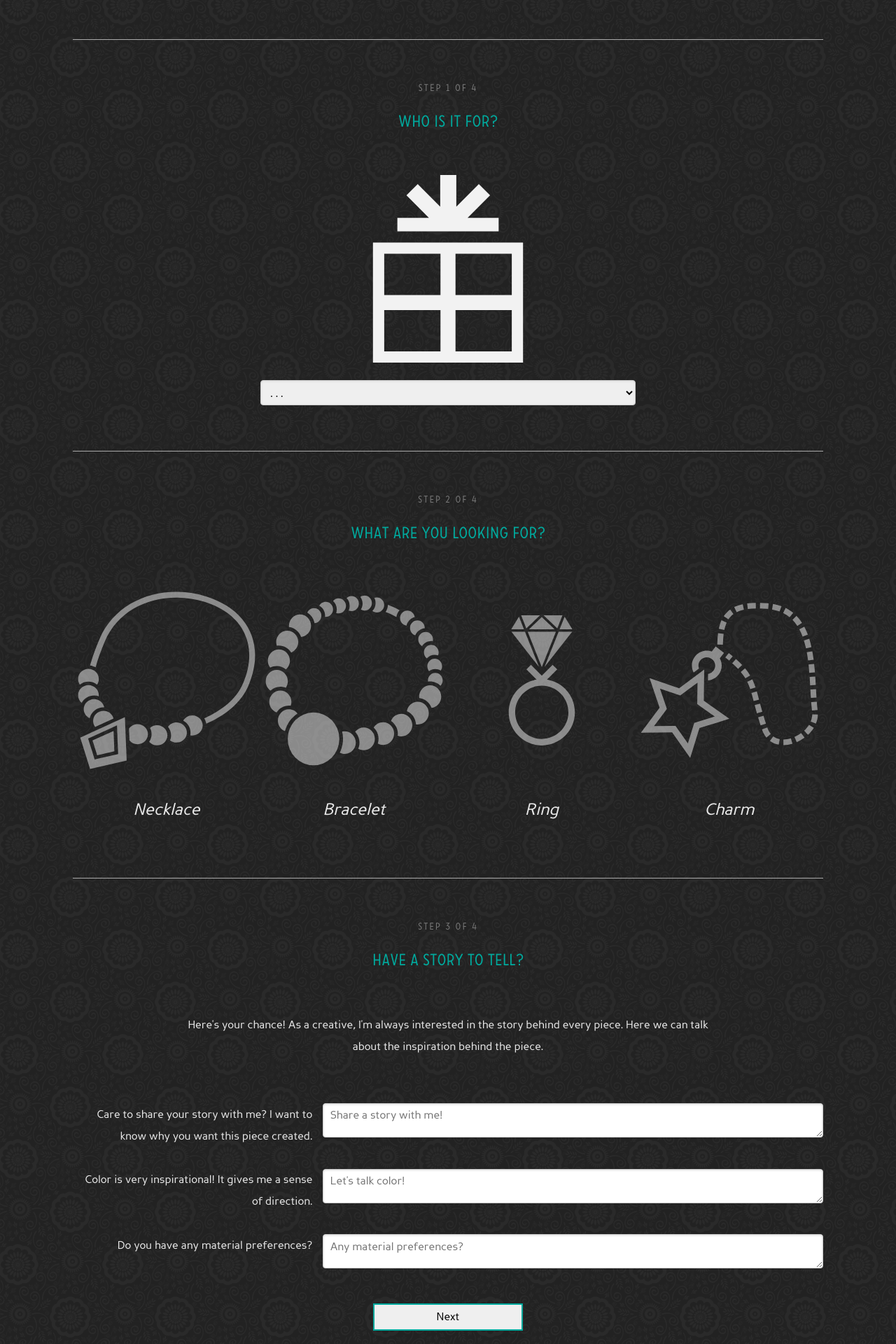
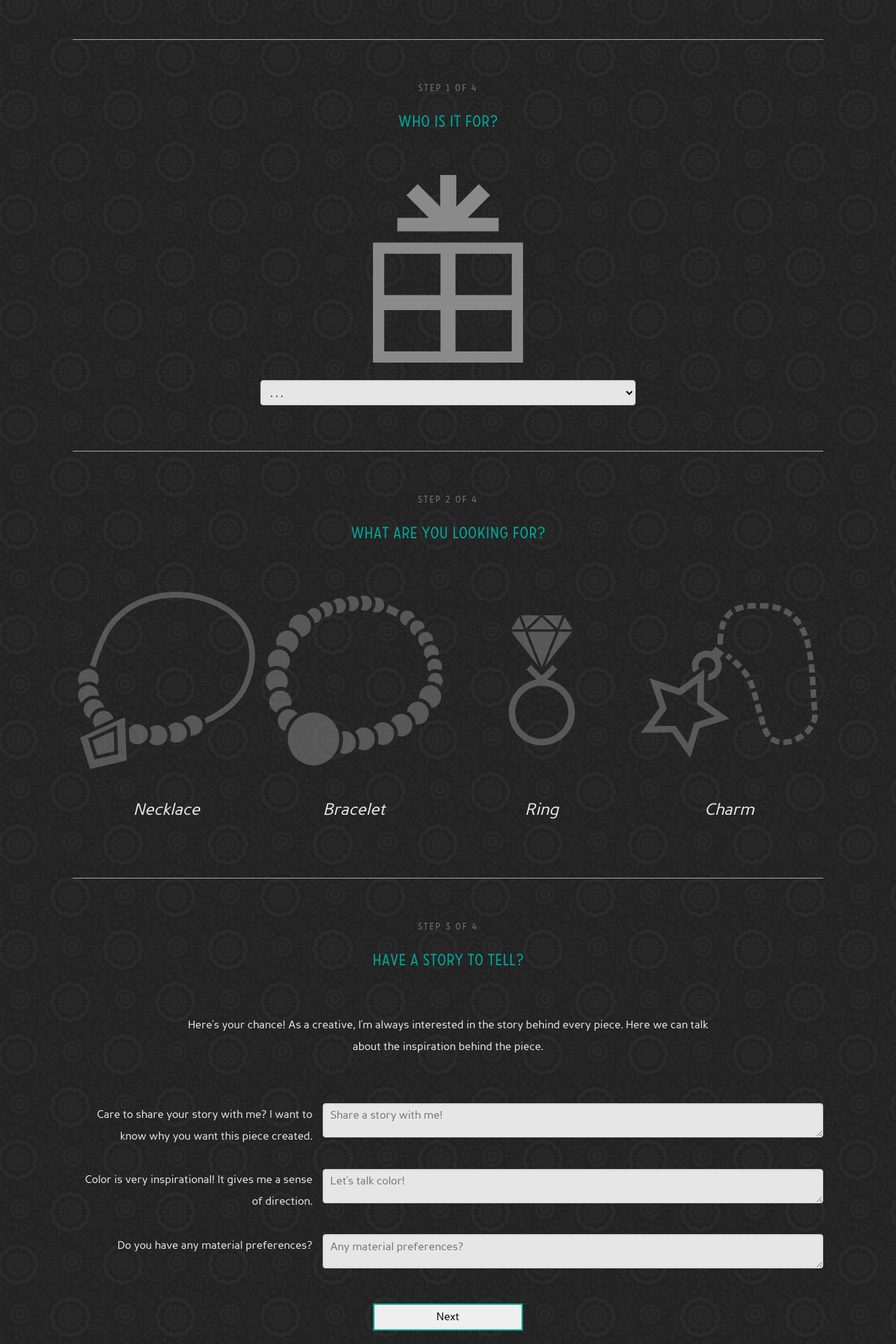
Before and after one commit to maryngo/Jaelle, a PHP site: page /custom-order.html in a window 1280 px wide. Shown: the part 962-2882 px from the top of the page at 70% size. Run offline with PHP 8.4, Linux system fonts and the light colour scheme.

Commit message:
Made Custom Order page less blinding
Made white elements into grey/light grey.

```diff
--- a/Week 10/css/stylesheet_custom-order.css
+++ b/Week 10/css/stylesheet_custom-order.css
@@ -121,6 +121,7 @@ input[type=search],
 input[type=tel],
 select,
 textarea {
+	background-color: #E6E6E6;
 	font-family: "Perspective Sans", sans-serif;
 	width: 100%;
 	margin-bottom: 15px;
@@ -147,7 +148,7 @@ input[type=search]:focus,
 input[type=tel]:focus,
 select:focus,
 textarea:focus {
-	outline:0;
+	outline: 0;
 	border-color:#00A99D;
 }
 
```
Also changed, not shown: Week 10/img/customs/bracelet-icon.svg, Week 10/img/customs/charm-icon.svg, Week 10/img/customs/contact.svg, Week 10/img/customs/gift.svg, Week 10/img/customs/necklace-icon.svg, Week 10/img/customs/ring-icon.svg.
